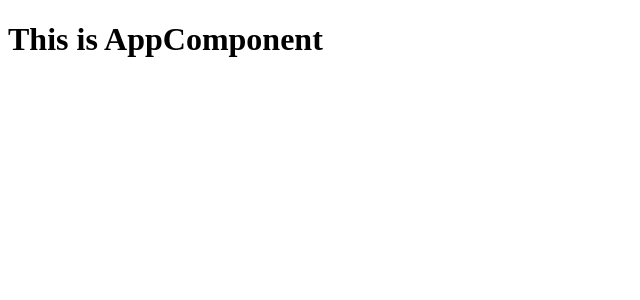
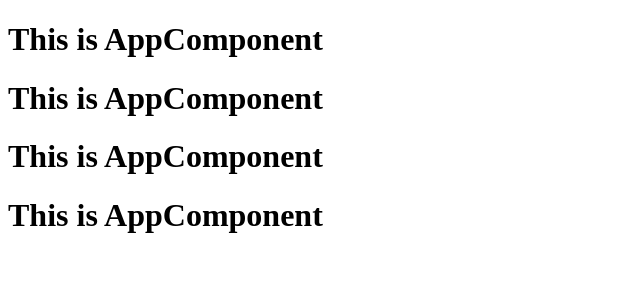
Before and after one commit to sushilshinde/angular-task-manager-app, an Angular app: page / in a window 1280 px wide. Shown: the top 300 px of the page, without its empty margins (0-640 px from the left). Built offline with nearby package versions, Linux system fonts and the light colour scheme.

Commit message:
Test for change

```diff
--- a/src/app/app.component.css
+++ b/src/app/app.component.css
@@ -1,3 +1,10 @@
 .test{
 
 }
+
+.test2{
+
+}
+.test3{
+
+}
--- a/src/app/app.component.html
+++ b/src/app/app.component.html
@@ -1 +1,4 @@
 <h1>This is AppComponent</h1>
+<h1>This is AppComponent</h1>
+<h1>This is AppComponent</h1>
+<h1>This is AppComponent</h1>
```
